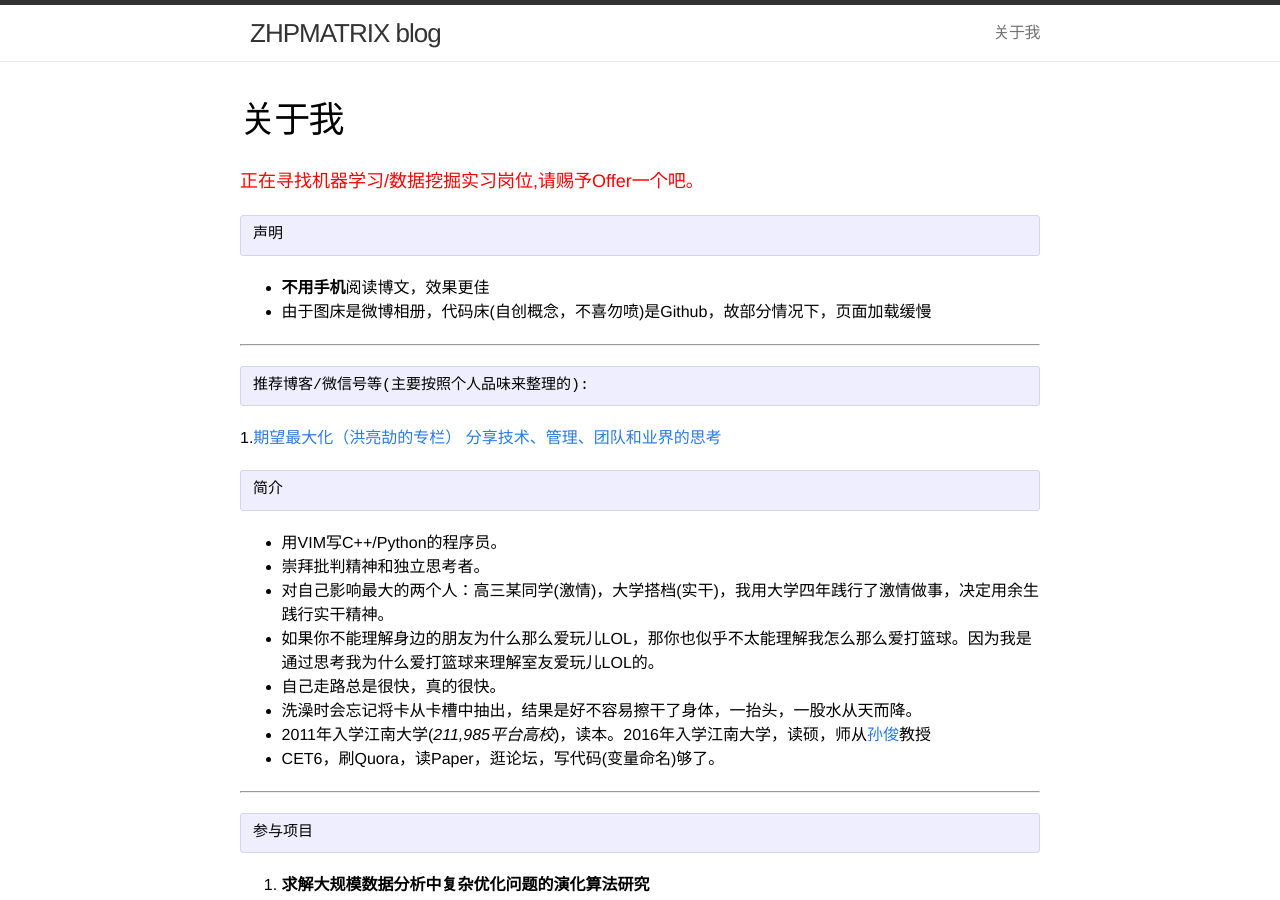
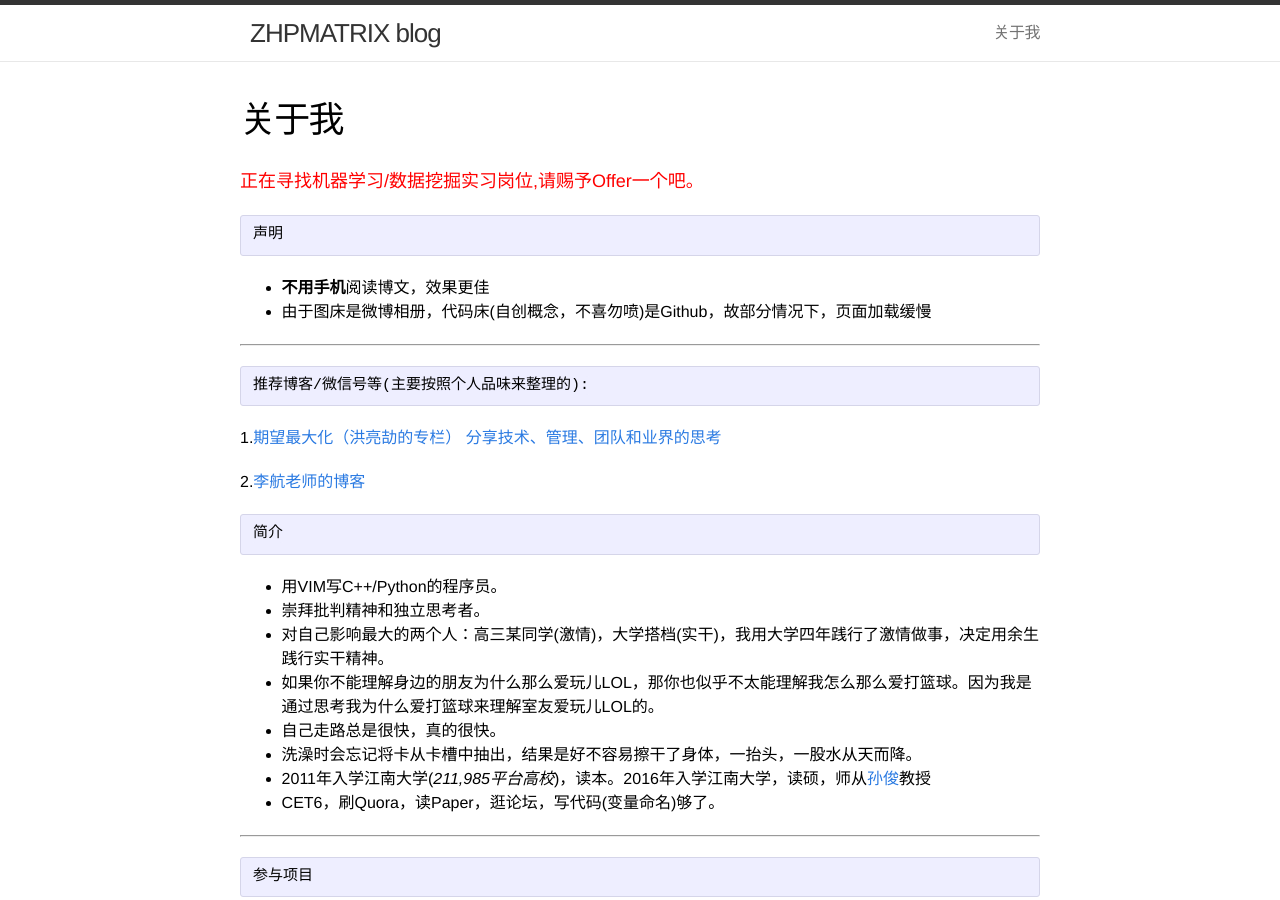
Before and after one commit to zhpmatrix/zhpmatrix.github.io, a Jekyll site: the page built from about.md, in a window 1280 px wide and 900 px high. Built offline with Jekyll 4.4.1, drawn with Linux system fonts in a browser that asks for light colours; comment, search, counter and statistics services are not loaded.

Commit message:
李航老师的博客

```diff
--- a/about.md
+++ b/about.md
@@ -18,6 +18,7 @@ permalink: /about/
 
 1.[期望最大化（洪亮劼的专栏） 分享技术、管理、团队和业界的思考](http://column.hongliangjie.com/)
 
+2.[李航老师的博客](http://blog.sina.com.cn/s/blog_7ad48fee0102wvgv.html)
 
     简介
 
```
